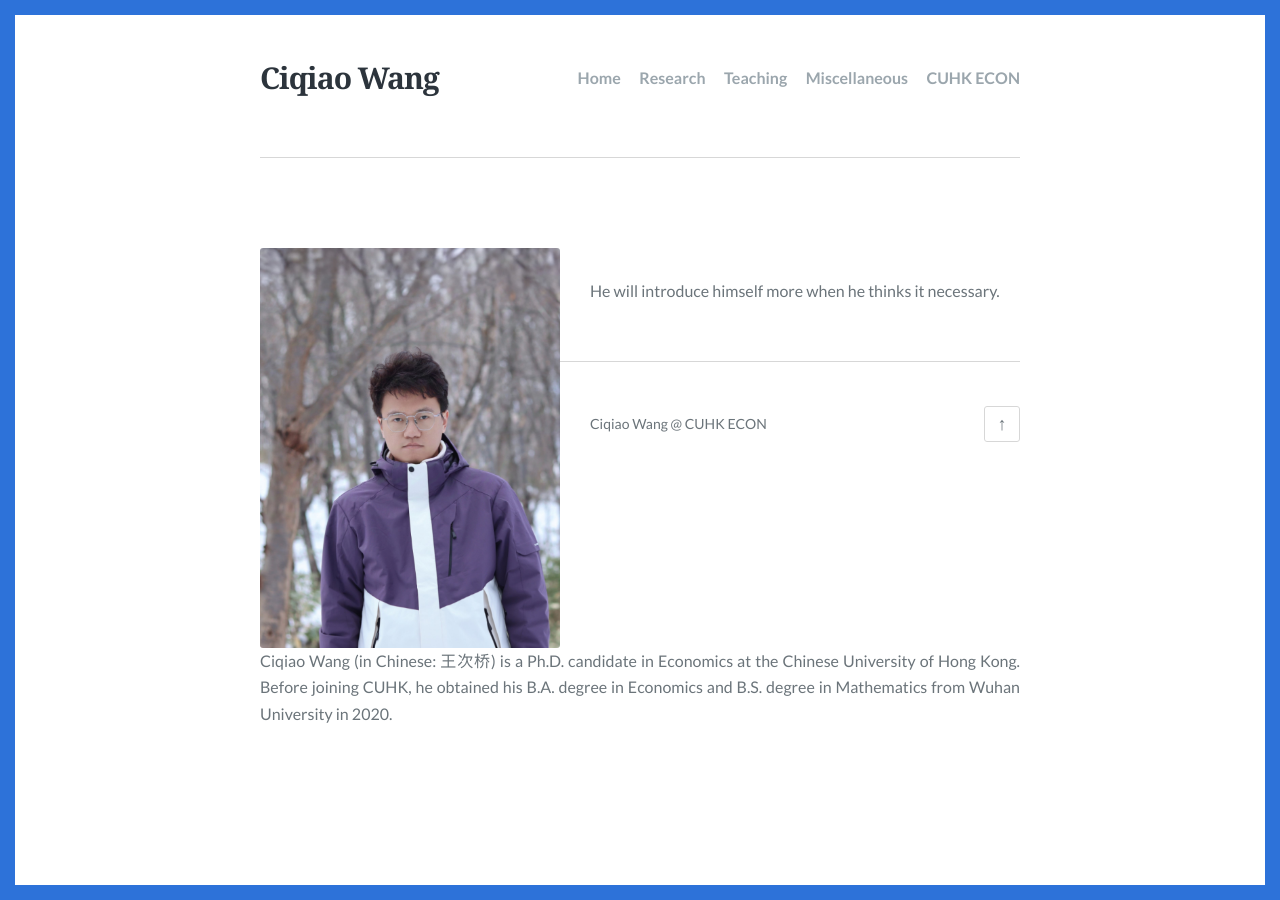
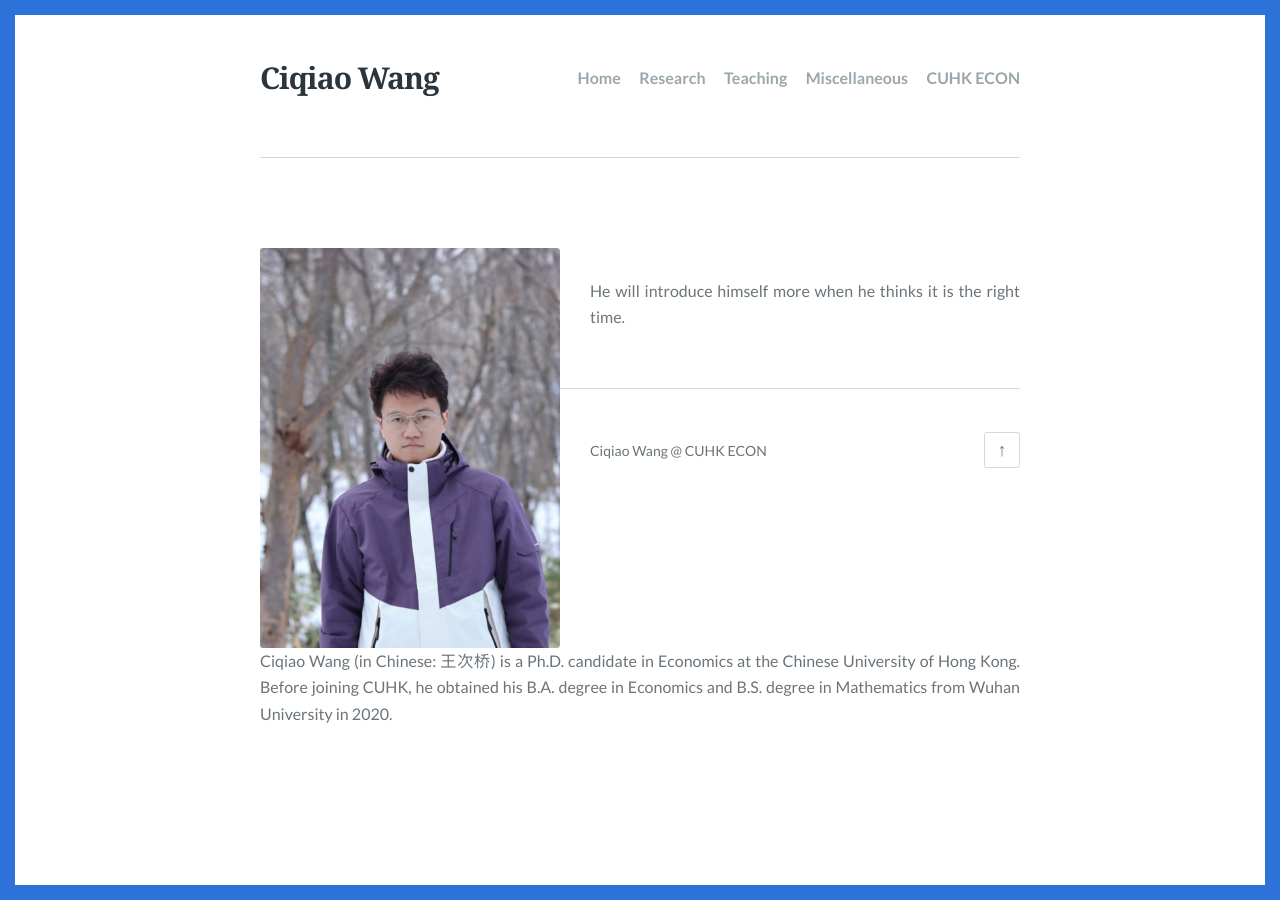
Before and after one commit to ciqiaowang/ciqiaowang.github.io, a Jekyll site: the page built from index.html, in a window 1280 px wide. Built offline with Jekyll 4.4.1, drawn with Linux system fonts in a browser that asks for light colours; the list of posts is cut into pages by our own code.

Commit message:
Update index.html

```diff
--- a/index.html
+++ b/index.html
@@ -50,7 +50,7 @@ feature_image:
         <br/>
         <div class="bigBox">
             <p align="justify">
-                He will introduce himself more when he thinks it necessary.
+                He will introduce himself more when he thinks it is the right time.
                 <br/>
             </p>
         </div>
```
